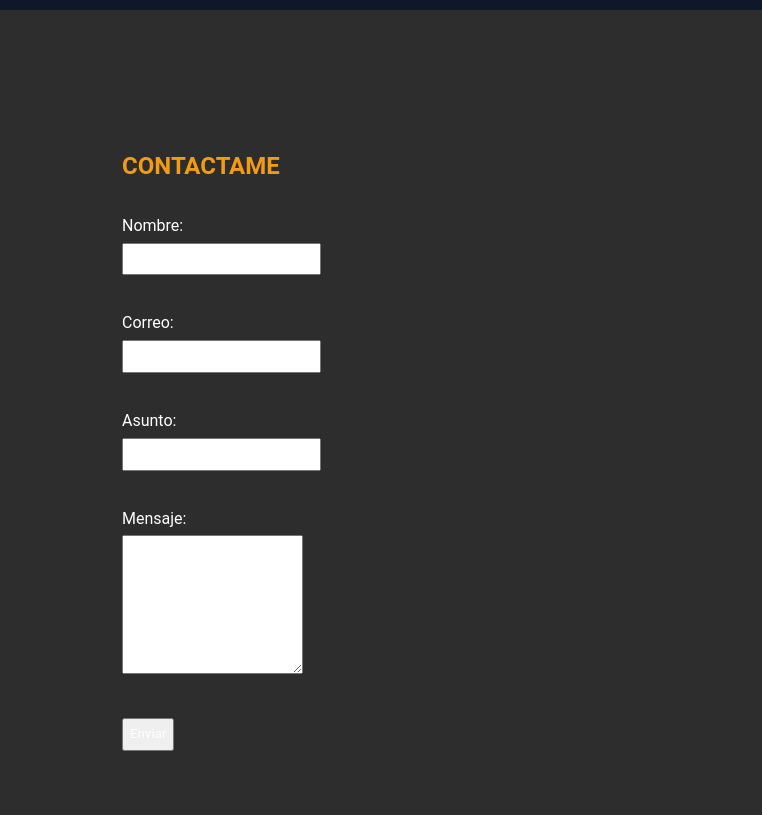
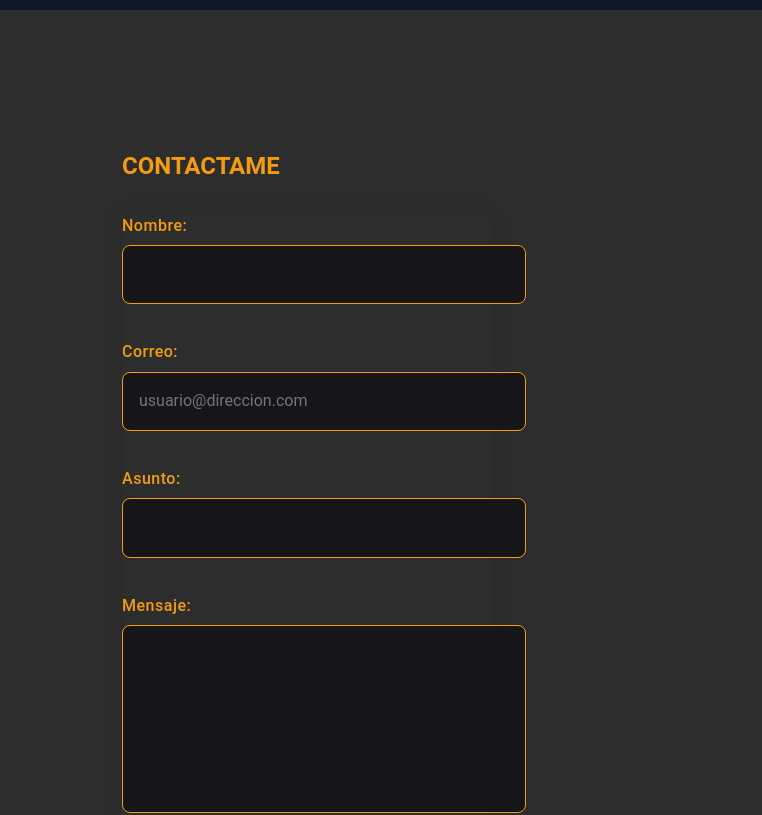
Before and after one commit to gvillacreses/curriculum, a plain HTML site: page index.html in a window 1280 px wide. Shown: the part 4600-5415 px from the top of the page, 518-1280 px from the left. Drawn offline with Linux system fonts and the light colour scheme.

Commit message:
final commit

```diff
--- a/index.html
+++ b/index.html
@@ -209,15 +209,14 @@
                     </li>
                 </ul>
             </div>
-
-            <div>
+            <div class="contacto-formulario">
                 <h2 class="subtitle">Contactame</h2>
                 <form action="" method="POST">
                     <label for="nombre">Nombre:</label><br>
                     <input type="text" id="nombre" name="nombre" required><br><br>
 
                     <label for="correo">Correo:</label><br>
-                    <input type="email" id="correo" name="correo" required><br><br>
+                    <input type="email" id="correo" name="correo" required placeholder="usuario@direccion.com"><br><br>
 
                     <label for="asunto">Asunto:</label><br>
                     <input type="text" id="asunto" name="asunto" required><br><br>
@@ -229,53 +228,6 @@
                 </form>
             </div>
         </section>
-
-
-
-
-
-
-
-
-
-
-
-
-            <!-- <p>Detalles de contacto</p>
-            <form>
-                <label for="nombre">Nombre:</label>
-                <input type="text" id="nombre" name="nombre" required>
-                <label for="motivo">Motivo de contacto:</label>
-                <select id="motivo" name="motivo" required>
-                    <option value="" disabled selected>Seleccione una opción</option>
-                    <option value="consulta">Consulta</option>
-                    <option value="trabajo">Oferta de trabajo</option>
-                    <option value="otro">Otro</option>
-                </select>
-
-                <fieldset>
-                    <legend>¿Cómo prefieres ser contactado?</legend>
-                    <input type="radio" id="email" name="contacto" value="email" required>
-                    <label for="email">Email</label>
-                    <input type="radio" id="telefono" name="contacto" value="telefono" required>
-                    <label for="telefono">Teléfono</label>
-                </fieldset>
-
-                <label for="intereses">Áreas de interés:</label>
-                <select id="intereses" name="intereses[]" multiple required>
-                    <option value="desarrollo">Desarrollo</option>
-                    <option value="diseño">Diseño</option>
-                    <option value="soporte">Soporte</option>
-                    <option value="investigacion">Investigación</option>
-                </select>
-
-                <label for="mensaje">Mensaje:</label>
-                <textarea id="mensaje" name="mensaje" rows="4" required></textarea>
-                <button type="submit">Enviar</button>
-            </form> -->
-
-
-
     </main>
     <footer>
         <p>&copy; 2025 Geovanny Villacreses. Todos los derechos reservados.</p>
--- a/stylesheet/style.css
+++ b/stylesheet/style.css
@@ -243,3 +243,67 @@ tr:hover {
 .contacto-lista .fa-phone { color: #0984e3; }
 .contacto-lista .fa-github { color: #ffffff; }
 .contacto-lista .fa-linkedin { color: #0077b5; }
+
+
+
+.contacto-formulario {
+    display: flex;
+    flex-direction: column;
+
+}
+
+
+#contacto form {
+    border-radius: 16px;
+    box-shadow: 0 4px 24px rgba(0,0,0,0.10);
+    width: 70%;
+
+}
+
+#contacto label {
+    font-weight: 500;
+    color: #f39c12;
+    margin-bottom: 0.3rem;
+    letter-spacing: 0.5px;
+}
+
+#contacto input,
+#contacto textarea {
+    width: 100%;
+    padding: 0.8rem 1rem;
+    border: 1.5px solid #f39c12;
+    border-radius: 8px;
+    background: #16161a;
+    color: #fff;
+    font-size: 1rem;
+    margin-top: 0.2rem;
+    transition: border-color 0.2s, box-shadow 0.2s;
+    resize: none;
+}
+
+#contacto input:focus,
+#contacto textarea:focus {
+    border-color: #ffe066;
+    outline: none;
+    box-shadow: 0 0 0 2px #ffe06644;
+}
+
+#contacto button[type="submit"] {
+    background: #f39c12;
+    color: #232946;
+    border: none;
+    border-radius: 8px;
+    font-size: 1.1rem;
+    font-weight: bold;
+    text-align: center;
+    cursor: pointer;
+    transition: background 0.2s, color 0.2s, box-shadow 0.2s;
+    box-shadow: 0 2px 8px rgba(243,156,18,0.08);
+    width: 10rem;
+    padding: 0.5rem;
+}
+
+#contacto button[type="submit"]:hover {
+    background: #ffe066;
+    color: #232946;
+}
```
